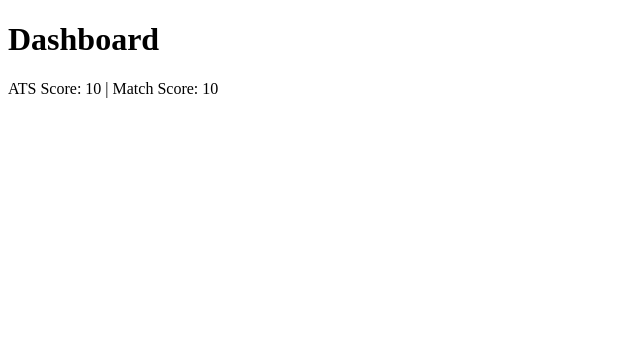
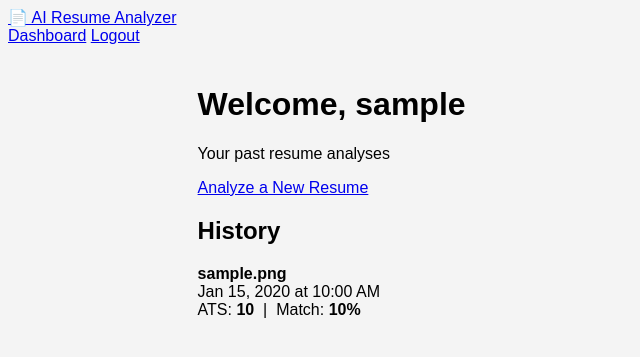
Before and after one commit to BurukalaManiReethika/AI-Resume-Analyzer4, a Flask app: page /dashboard in a window 1280 px wide. Shown: the top 357 px of the page, without its empty margins (0-640 px from the left). Run offline with Flask 3, Linux system fonts and the light colour scheme; the visitor is signed in with stand-in values (Sample User, id 1); tables that the repository leaves empty hold one stand-in row (values such as "Sample post").

Commit message:
Update dashboard.html

```diff
--- a/templates/dashboard.html
+++ b/templates/dashboard.html
@@ -1,19 +1,33 @@
-<!DOCTYPE html>
-<html>
-<head>
-    <title>Dashboard</title>
-</head>
-<body>
+{% extends "base.html" %}
+{% block title %}Dashboard{% endblock %}
+{% block content %}
 
-<h1>Dashboard</h1>
+<div class="card">
+    <h1>Welcome, {{ user.username }}</h1>
+    <p class="subtitle">Your past resume analyses</p>
+    <a href="{{ url_for('home') }}" class="btn">Analyze a New Resume</a>
+</div>
 
-{% for analysis in analyses %}
-<p>
-ATS Score: {{ analysis.ats_score }}
-|
-Match Score: {{ analysis.match_score }}
-</p>
-{% endfor %}
+<div class="card">
+    <h2>History</h2>
 
-</body>
-</html>
+    {% if analyses %}
+        {% for analysis in analyses %}
+        <div class="history-item">
+            <div>
+                <strong>{{ analysis.filename }}</strong>
+                <div class="meta">{{ analysis.created_at.strftime('%b %d, %Y at %I:%M %p') }}</div>
+            </div>
+            <div class="meta">
+                ATS: <strong style="color: var(--text);">{{ analysis.ats_score }}</strong>
+                &nbsp;|&nbsp;
+                Match: <strong style="color: var(--text);">{{ analysis.match_score }}%</strong>
+            </div>
+        </div>
+        {% endfor %}
+    {% else %}
+        <p class="empty-state">No analyses yet. Upload a resume on the home page to get started.</p>
+    {% endif %}
+</div>
+
+{% endblock %}
```
